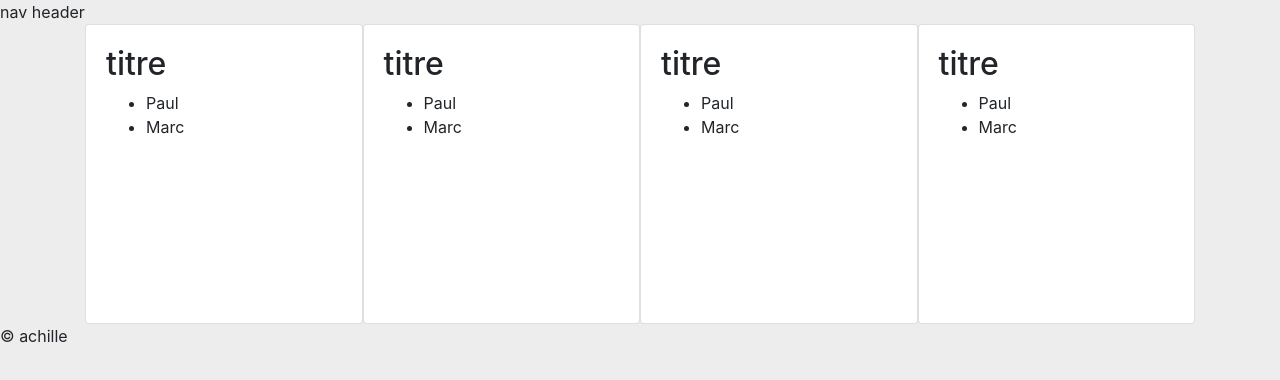
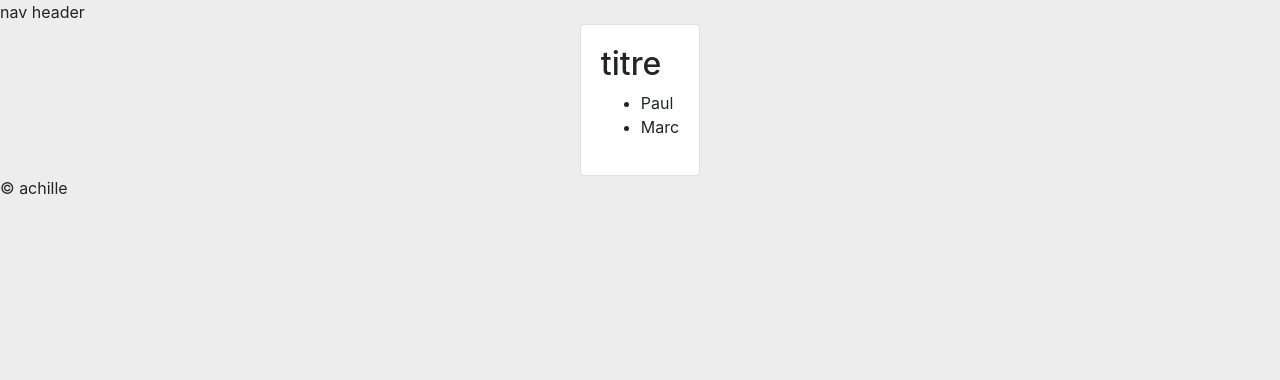
Before and after one commit to simachille/taches-react, a React (Create React App) app: page / in a window 1280 px wide. Shown: the top 380 px of the page. Built offline with nearby package versions, Linux system fonts and the light colour scheme.

Commit message:
Tag binding

```diff
--- a/src/components/task/task.css
+++ b/src/components/task-item/task-item.css
@@ -1,4 +1,4 @@
-.task {
+.task-item {
   width: 300px;
   height: 300px;
 }
--- a/src/components/task/task.jsx
+++ b/src/components/task-item/task-item.jsx
@@ -1,7 +1,7 @@
 import React, { Component } from "react";
-import "./task.css";
+import "./task-item.css";
 
-class Task extends Component {
+class TaskItem extends Component {
   state = {
     task: {
       title: "titre",
@@ -27,4 +27,4 @@ class Task extends Component {
     );
   }
 }
-export default Task;
+export default TaskItem;
--- a/src/components/tasks/tasks.jsx
+++ b/src/components/tasks/tasks.jsx
@@ -1,13 +1,10 @@
 import React from "react";
-import Task from "../task/task";
 import "./tasks.css";
+import TaskItem from "../task-item/task-item";
 function Tasks() {
   return (
     <section className="tasks">
-      <Task />
-      <Task />
-      <Task />
-      <Task />
+      <TaskItem />
     </section>
   );
 }
```
